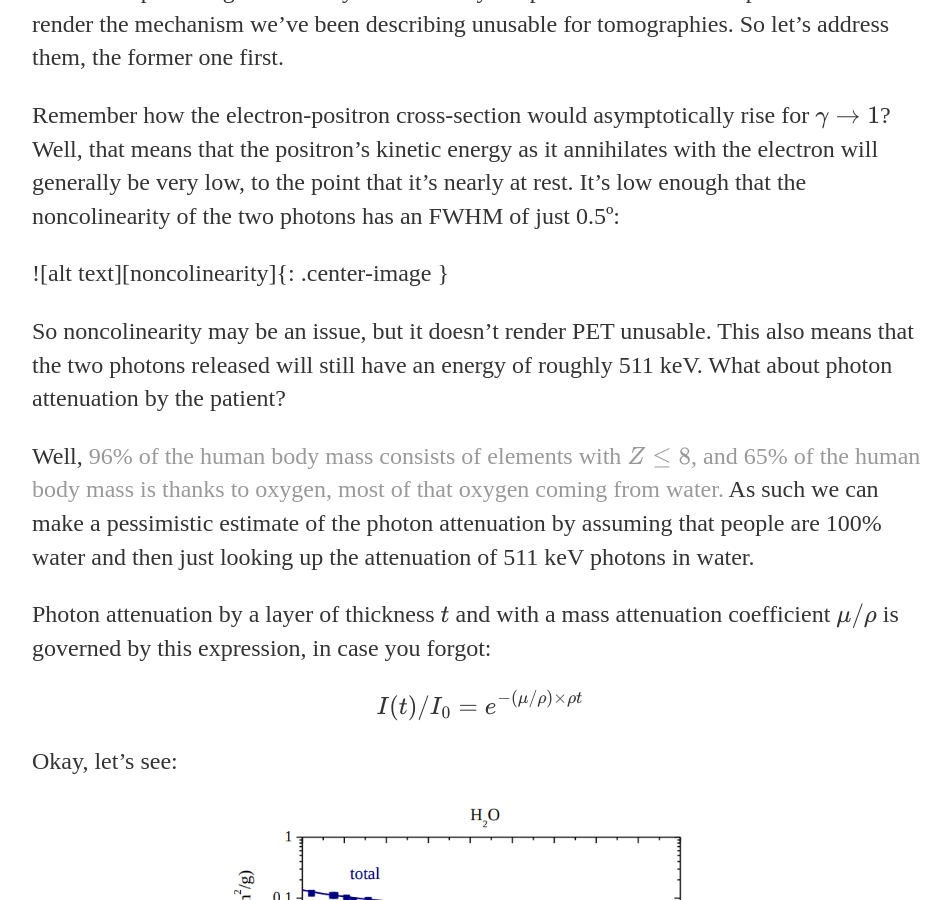
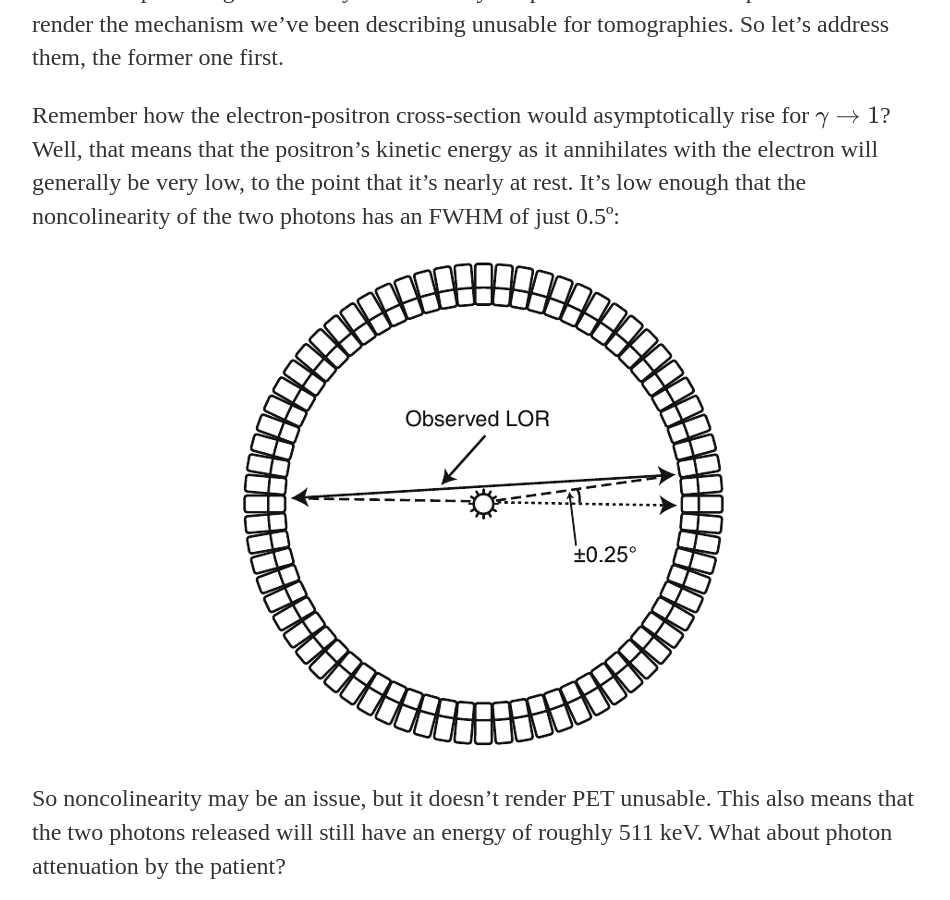
Before and after one commit to naaap/naaap.github.io, a Jekyll site: the page built from _posts/2017-11-05-PET.md, in a window 1280 px wide and 900 px high, scrolled down 17806 px. Shown: the whole window, without its empty margins (160-1110 px from the left). Built offline with Jekyll 4.4.1, drawn with Linux system fonts in a browser that asks for light colours; our own code applies the rules of GitHub Pages for plain Markdown files; formulas are drawn with MathJax 3.

Commit message:
Update 2017-11-05-PET.md

```diff
--- a/_posts/2017-11-05-PET.md
+++ b/_posts/2017-11-05-PET.md
@@ -156,6 +156,7 @@ Before we move on, another quick remark. You might catch yourself wondering -- a
 [H2OgammaAttenuation]:   {{ "/assets/2017-11-05-PET/H2OgammaAttenuation.png" | absolute_url }}
 [fullMechanism]:         {{ "/assets/2017-11-05-PET/Annihilation.png" | absolute_url }}
 [PETonWheels]:           {{ "/assets/2017-11-05-PET/PETonWheels.png" | absolute_url }}
+[noncolinearity]:        {{ "/assets/2017-11-05-PET/noncolinearity.png" | absolute_url }}
 [mechanismLargeScale]:   {{ "/assets/2017-11-05-PET/mechanismLargeScale.png" | absolute_url }}
 [mechanismLargerScale]:  {{ "/assets/2017-11-05-PET/mechanismLargerScale.png" | absolute_url }}
 [orange]:                {{ "/assets/2017-11-05-PET/orange.png" | absolute_url }}
```
